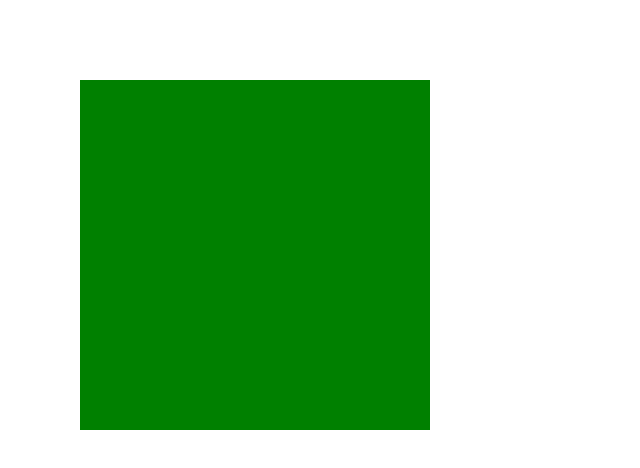
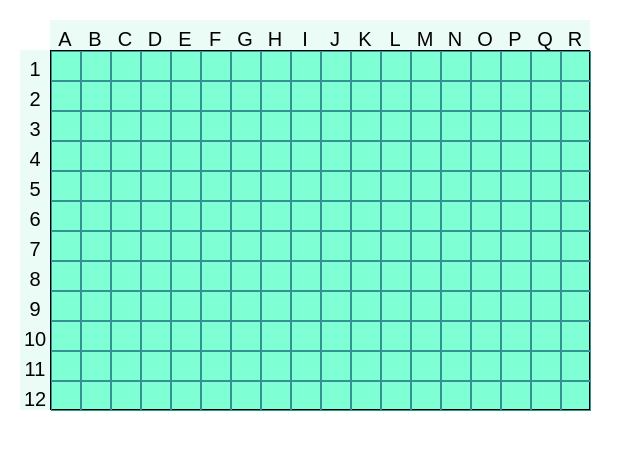
Before and after one commit to Retretik4/sea_battle, a plain HTML site: page public/index.html in a window 1280 px wide. Shown: the whole page, without its empty margins (0-640 px from the left). Drawn offline with Linux system fonts and the light colour scheme.

Commit message:
fixup! SEAB-1 [feat] Додано рендеринг поля battleField

```diff
--- a/js/BattleFieldFactory.js
+++ b/js/BattleFieldFactory.js
@@ -1,17 +1,21 @@
 import { BattleField } from './BattleField.js';
 import { Cell } from './Cell.js';
+import { Config } from './Config.js';
 
 export class BattleFieldFactory {
     _lengthOnX;
     _lengthOnY;
+    _cellSize;
 
     /**
      * @param {number} lengthOnX
      * @param {number} lengthOnY
+     * @param {number} cellSize
      */
-    constructor(lengthOnX, lengthOnY) {
+    constructor(lengthOnX, lengthOnY, cellSize) {
         this._lengthOnX = lengthOnX;
         this._lengthOnY = lengthOnY;
+        this._cellSize = cellSize;
     }
 
     build(lengthOnX, lengthOnY) {
@@ -24,7 +28,44 @@ export class BattleFieldFactory {
         return new BattleField(cells);
     }
 
-    render(battleField) {
-        // тут будет отрисовка верстки боевого поля
+    render(lengthOnX, lengthOnY, cellSize) {
+        const divRepeat1 = `<div class="my-battle-field-abc-cell"></div>`;
+        const divRepeat2 = `<div class="my-battle-field-num-cell"></div>`;
+        const divRepeat3 = `<div class="my-battle-field-cell"></div>`;
+
+        function buildDiv(num, strDiv) {
+            let str = '';
+            for (let i = 0; i < num; i++) {
+                str = str + strDiv;
+            }
+            return str;
+        }
+
+        let mass = `<div class="my-battle-field" style="grid-template: repeat(${
+            lengthOnX + 1
+        }, ${cellSize}px) / repeat(${lengthOnY + 1}, ${cellSize}px)">`;
+
+        mass =
+            mass +
+            `<div
+                class="my-battle-field-abc"
+                style="grid-template: repeat(1, ${cellSize}px) / repeat(${lengthOnY}, ${cellSize}px)"
+            >`;
+        mass = mass + buildDiv(lengthOnY, divRepeat1);
+        mass = mass + `</div>`;
+
+        mass =
+            mass +
+            `<div class="my-battle-field-num" style="grid-template: repeat(${lengthOnX}, ${cellSize}px) / repeat(1, ${cellSize}px)">`;
+        mass = mass + buildDiv(lengthOnX, divRepeat2);
+        mass = mass + `</div>`;
+
+        mass =
+            mass +
+            `<div class="my-battle-field-allcell" style="grid-template: repeat(${lengthOnX}, ${cellSize}px) / repeat(${lengthOnY}, ${cellSize}px)">`;
+        mass = mass + buildDiv(lengthOnX * lengthOnY, divRepeat3);
+        mass = mass + `</div></div>`;
+
+        return mass;
     }
 }
--- a/js/Cell.js
+++ b/js/Cell.js
@@ -20,7 +20,7 @@ export class Cell {
     }
 
     render() {
-        return '<div class="cell"></div>';
+        return '<div class="my-battle-field-cell"></div>';
     }
 
     // /**
--- a/js/Config.js
+++ b/js/Config.js
@@ -1,5 +1,5 @@
 export class Config {
-    lengthOnX = 10;
-    lengthOnY = 10;
-    cellSize = 35;
+    lengthOnX = 12;
+    lengthOnY = 18;
+    cellSize = 30;
 }
--- a/js/index.js
+++ b/js/index.js
@@ -36,4 +36,10 @@ let battleFieldAll = new BattleField();
 let mainElement = document.querySelector('#main');
 mainElement.innerHTML = battleFieldAll.render();
 
-new BattleFieldFactory(true, 'fff');
+let battleFieldFactory1 = new BattleFieldFactory();
+let elementButtleField = document.querySelector('#my');
+elementButtleField.innerHTML = battleFieldFactory1.render(
+    config.lengthOnX,
+    config.lengthOnY,
+    config.cellSize
+);
--- a/public/index.html
+++ b/public/index.html
@@ -7,6 +7,8 @@
     </head>
     <body>
         <div id="main"></div>
+        <div id="my"></div>
+
         <script type="module" src="../js/index.js"></script>
     </body>
 </html>
--- a/public/styles.css
+++ b/public/styles.css
@@ -1,40 +1,82 @@
 * {
-    margin: 0;
-    padding: 0;
-    box-sizing: border-box;
+    font-family: Arial, sans-serif;
 }
 
-/* my-field */
+/* my-battle-field */
 
-.my-field {
+.my-battle-field {
+    position: absolute;
+    top: 20px;
+    left: 20px;
+    display: grid;
     margin: 0;
-    padding: 0;
-    width: 50%;
-    height: 50%;
+    grid-template: repeat(11, 35px) / repeat(11, 35px);
 }
 
-/* enemy-field */
-
-.enemy-field {
-    margin: 0;
-    padding: 0;
-    width: 50%;
-    height: 50%;
+.my-battle-field > div:nth-child(1) {
+    display: grid;
+    grid-column: 2 / -1;
+    grid-row: 1 / 2;
+    background-color: rgb(235, 252, 246);
 }
 
-/*  */
-
-.cell {
-    width: 25px;
-    height: 25px;
-    background-color: gray;
+.my-battle-field > div:nth-child(2) {
+    display: grid;
+    grid-column: 1 / 2;
+    grid-row: 2 / -1;
+    background-color: rgb(235, 252, 246);
 }
 
-.battle-field {
-    width: 350px;
-    height: 350px;
-    background-color: green;
-    position: absolute;
-    left: 80px;
-    top: 80px;
+.my-battle-field > div:nth-child(3) {
+    display: grid;
+    grid-column: 2 / -1;
+    grid-row: 2 / -1;
+    background-color: aquamarine;
+    border: 1px solid black;
 }
+
+/* abc */
+
+.my-battle-field-abc {
+    grid-template: repeat(1, 35px) / repeat(10, 35px);
+    counter-reset: abc;
+}
+
+.my-battle-field-abc-cell {
+    counter-increment: abc;
+    font-size: 20px;
+    text-align: center;
+    padding-top: 25%;
+}
+
+.my-battle-field-abc-cell::before {
+    content: counter(abc, upper-alpha);
+}
+
+/* num */
+
+.my-battle-field-num {
+    grid-template: repeat(10, 35px) / repeat(1, 35px);
+    counter-increment: number 0;
+}
+
+.my-battle-field-num-cell {
+    counter-increment: number;
+    font-size: 20px;
+    text-align: center;
+    padding-top: 25%;
+}
+
+.my-battle-field-num-cell::before {
+    content: counter(number);
+}
+
+/* cell */
+
+.my-battle-field-allcell {
+    grid-template: repeat(10, 35px) / repeat(10, 35px);
+}
+
+.my-battle-field-cell {
+    border: 1px solid rgb(52, 146, 146);
+}
```
Also changed, not shown: 1 other file.
